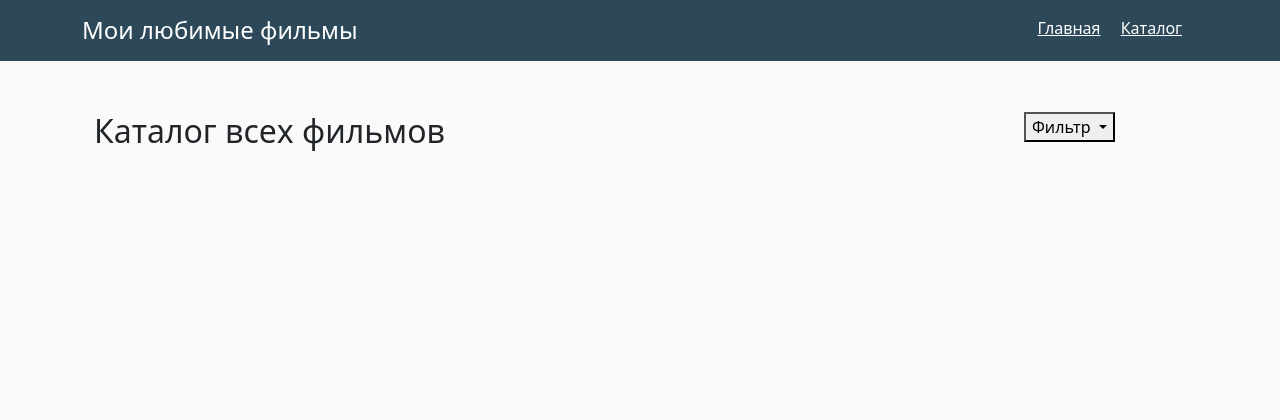
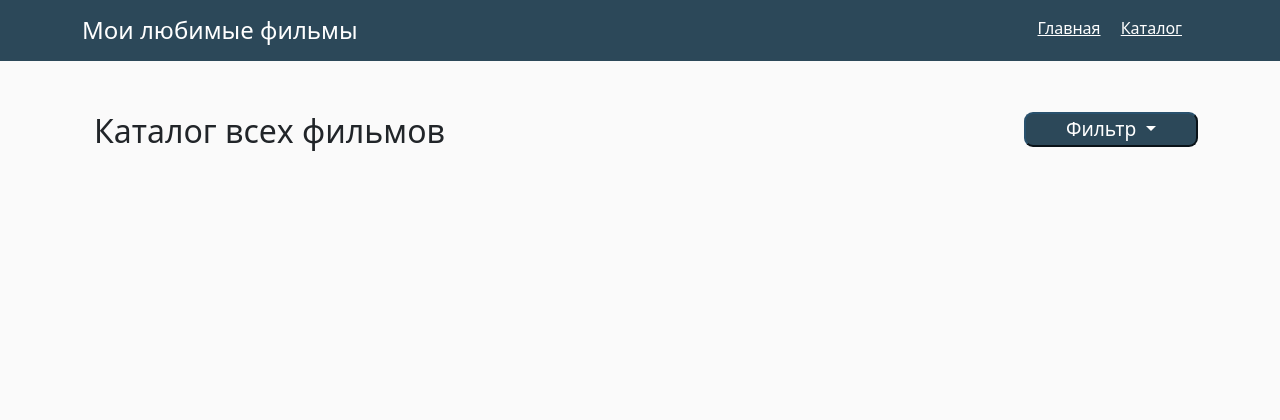
Before and after one commit to nsazhi/My-Favorite-Films-Blog, a Django app: page /films/ in a window 1280 px wide. Shown: the top 420 px of the page. Run offline with Django 4.2, Linux system fonts and the light colour scheme; data that the repository does not hold is empty.

Commit message:
add url-params, modified css

```diff
--- a/mff_app/catalog/views.py
+++ b/mff_app/catalog/views.py
@@ -14,12 +14,20 @@ def main_page(request):
     return render(request, 'main.html', {'categories': categories})
 
 
-def get_all_films(request):
+def get_films(request):
     """
-    Получение всех фильмов
+    Получение всех фильмов или списка фильмов по категории при параметре запроса
     """
-    films = Film.objects.all().order_by('-created_at')
-    return render(request, 'films.html', {'films': films})
+    slug = request.GET.get('slug')
+    if slug:
+        category = Category.objects.get(slug=slug)
+        films = category.film_set.all()
+        return render(request,
+                      'films_by_category.html',
+                      {'category': category, 'films': films})
+    else:
+        films = Film.objects.all().order_by('-created_at')
+        return render(request, 'films.html', {'films': films})
 
 
 def get_films_by_category(request, category_slug):
--- a/mff_app/mff_app/urls.py
+++ b/mff_app/mff_app/urls.py
@@ -22,6 +22,6 @@ from catalog.views import *
 urlpatterns = [
     path('admin/', admin.site.urls),
     path('', main_page),
-    path('films/', get_all_films, name='films'),
+    path('films/', get_films, name='films'),
     path('films/<str:category_slug>', get_films_by_category, name='films_by_category'),
 ]
--- a/mff_app/static/styles.css
+++ b/mff_app/static/styles.css
@@ -2,23 +2,44 @@ body {
     background: #fafafa;
     position: relative;
     min-height: 100%;
+    margin-top: 7rem !important;
+    margin-bottom: 10rem !important;
 }
 
-body header {
+header {
     position: fixed;
     top: 0;
     width: 100%;
     background: #2c4859;
 }
 
-.my-5 {
-    margin-top: 7rem !important;
-}
-
 footer {
     position: fixed;
     bottom: 0;
     width: 100%;
+}
+
+.page-title {
+    margin-top: 100px;
+    margin-bottom: 100px;
+}
+
+.filter {
+    padding-left: 40px;
+    padding-right: 40px;
+    font-size: 1.2em;
+    border-color: #29516d;
+    border-radius: 9px;
+    background: #2c4859;
+    color: #fff;
+}
+
+.filter:hover {
+    background: rgba(41, 81, 109, 0.8);
+}
+
+a.dropdown-item:active {
+    background: #29516d;
 }
 
 a.page-link {
```
